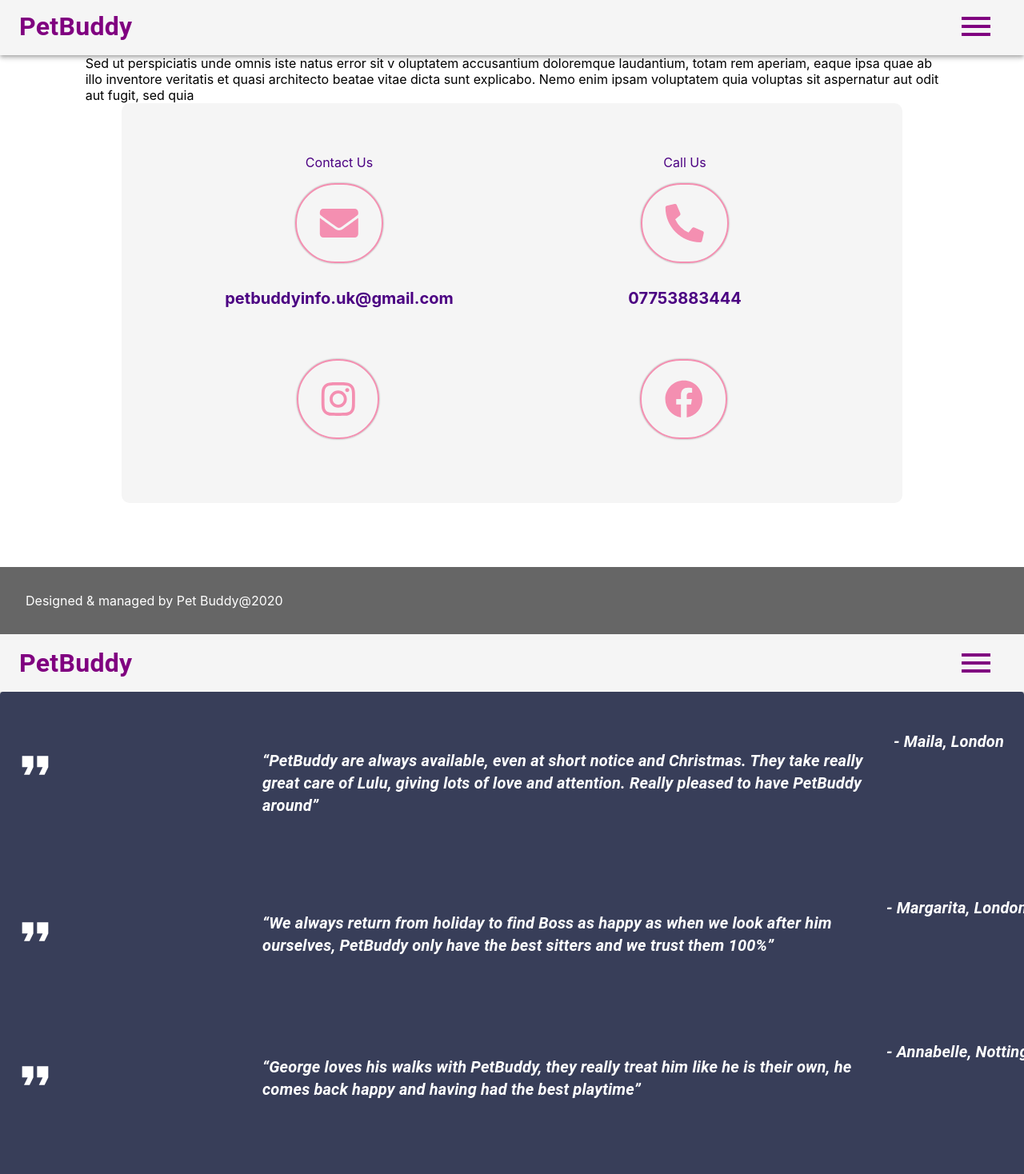
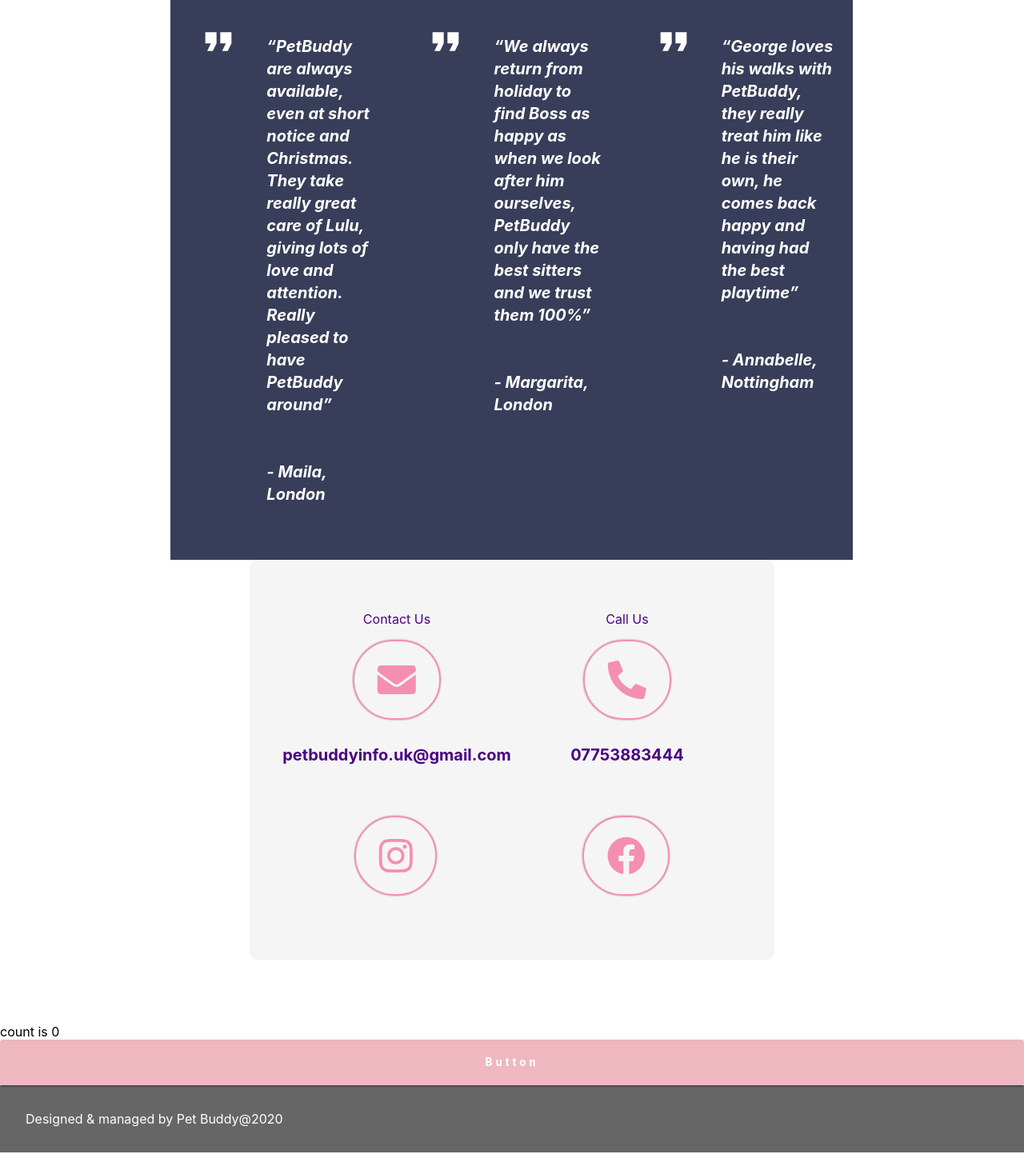
Before and after one commit to t0nin0s/petbuddy-website, a React (Create React App) app: page / in a window 1280 px wide. Shown: the part 80-1548 px from the top of the page at 80% size. After the commit the page ends 1521 px from the top, so only its background shows below. Built offline with nearby package versions, Linux system fonts and the light colour scheme.

Commit message:
Reviews component & tests refactoring

```diff
--- a/src/App.tsx
+++ b/src/App.tsx
@@ -1,58 +1,76 @@
 import React, { useState } from 'react';
+import styled from 'styled-components'
 import { Grid } from '@material-ui/core';
 import Header from './components/Header/Header'
 import Button from './components/Button/Button'
-import Reviews from './components/Reviews/Reviews'
+import Review from './components/Reviews'
 import ContactUsContainer from './components/ContactUs/ContactUs';
+import { mediaQueries } from './mediaqueries'
 
 import Footer from './components/Footer/Footer'
 
+interface Review {
+  id: number;
+  comment: string;
+  user: string;
+}
+
+const reviews: Review[] = [
+  {
+    id: 1,
+    comment: '“PetBuddy are always available, even at short notice and Christmas. They take really great care of Lulu, giving lots of love and attention. Really pleased to have PetBuddy around”',
+    user: '- Maila, London'
+  },
+  {
+    id: 2,
+    comment: '“We always return from holiday to find Boss as happy as when we look after him ourselves, PetBuddy only have the best sitters and we trust them 100%”',
+    user: '- Margarita, London'
+  },
+  {
+    id: 3,
+    comment: '“George loves his walks with PetBuddy, they really treat him like he is their own, he comes back happy and having had the best playtime”',
+    user: '- Annabelle, Nottingham'
+  }
+]
+const ColumnToRowWrapper = styled.div`
+display: flex;
+flex-direction: column;
+${mediaQueries("lg")`
+  flex-direction: row;
+`}`
+
 function App() {
   const [count, setCount] = useState(0);
-
   const clickHandler = () => {
     setCount(count + 1);
   }
 
   return (
-    <div className="App">
-      <div> count is {count} </div>
-      <Button>button</Button>
+    <div className="App" >
       <Grid container direction="column">
-        <Grid item>
-          <Header />
+        <Grid item container>
+          <Grid item xs={false} sm={false} md={2} lg={2} xl={2} />
+          <Grid item xs={12} sm={12} md={8} lg={8} xl={8} >
+            <Header />
+            <ColumnToRowWrapper >
+              {reviews.map(review => {
+                return <Review key={review.id} comment={review.comment} author={review.user} />
+              })}
+            </ColumnToRowWrapper>
+            <ContactUsContainer
+              email="petbuddyinfo.uk@gmail.com"
+              phone="07753883444"
+              follow="Follow Us"
+              contact="Contact Us"
+              call="Call Us" />
+          </Grid>
+          <Grid item xs={false} sm={false} md={2} lg={2} xl={2} />
         </Grid>
-        <Grid item container>
-          <Grid item xs={false} sm={1} />
-          <Grid item xs={12} sm={10} >
-            <div>
-              Sed ut perspiciatis unde omnis iste natus error sit v
-              oluptatem accusantium doloremque laudantium, totam
-              rem aperiam, eaque ipsa quae ab illo inventore veritatis
-              et quasi architecto beatae vitae dicta sunt explicabo.
-              Nemo enim ipsam voluptatem quia voluptas sit aspernatur aut odit aut fugit, sed quia
-            </div>
-          </Grid>
-          <Grid item xs={false} sm={1}></Grid>
-        </Grid>
-        <ContactUsContainer
-          email="petbuddyinfo.uk@gmail.com"
-          phone="07753883444"
-          follow="Follow Us"
-          contact="Contact Us"
-          call="Call Us" />
-        <Footer>Designed & managed by Pet Buddy@2020</Footer>
+        <div> count is {count} </div>
+        <Button>button</Button>
       </Grid >
-      <Header />
-      <Reviews />
-      <ContactUsContainer
-        email="petbuddyinfo.uk@gmail.com"
-        phone="07753883444"
-        follow="Follow Us"
-        contact="Contact Us"
-        call="Call Us" />
       <Footer>Designed & managed by Pet Buddy@2020</Footer>
-    </div>
+    </div >
   );
 }
 
--- a/src/components/Reviews/Reviews.tsx
+++ /dev/null
@@ -1,87 +0,0 @@
-import React from 'react'
-import styled from 'styled-components'
-import { Grid, Typography, Card, CardContent } from '@material-ui/core';
-import FormatQuoteIcon from '@material-ui/icons/FormatQuote';
-
-
-const reviewsArray = [
-  {
-    id: 1,
-    comment: '“PetBuddy are always available, even at short notice and Christmas. They take really great care of Lulu, giving lots of love and attention. Really pleased to have PetBuddy around”',
-    name: '- Maila, London'
-  },
-  {
-    id: 2,
-    comment: '“We always return from holiday to find Boss as happy as when we look after him ourselves, PetBuddy only have the best sitters and we trust them 100%”',
-    name: '- Margarita, London'
-  },
-  {
-    id: 3,
-    comment: '“George loves his walks with PetBuddy, they really treat him like he is their own, he comes back happy and having had the best playtime”',
-    name: '- Annabelle, Nottingham'
-  }
-]
-
-const StyledFormatQuoteIcon = styled(FormatQuoteIcon)`
-&&{
-  font-size: 3.5rem;
-  padding-top:1rem;
-}
-`
-const StyledTypography = styled(Typography)`
-&&{
-  line-height: 1.4em;
-  font-weight: 700;
-  font-style: italic;
-  font-size:20px;
-  padding-bottom: 1rem;
-}`
-
-const StyledCard = styled(Card)`
-&&{
-  background-color: #383e59;
-  color:white;
-}
-`
-const StyledCardContent = styled(CardContent)``
-
-const StyledReviewContainer = styled.div`
-&& {
-  display: flex;
-  flex-direction:row nowrap;
-  padding: 2rem 0;
-}
-`
-export default (props: any) => {
-  const review = reviewsArray.map(review => {
-    const { id, comment, name } = review;
-    return (
-      <Grid container direction="column">
-        <StyledReviewContainer>
-          <Grid item xs={2}>
-            <StyledFormatQuoteIcon />
-          </Grid>
-          <Grid item xs={2} />
-          <Grid item container direction="column">
-            <Grid item xs={2} />
-            <Grid item xs={10}>
-              <StyledTypography key={review.id}>{comment}</StyledTypography>
-              <Grid item xs={2} />
-            </Grid>
-            <Grid item xs={12}>
-              <StyledTypography key={review.id}>{name}</StyledTypography>
-            </Grid>
-          </Grid>
-        </StyledReviewContainer>
-      </Grid >
-    )
-  })
-
-  return (
-    <StyledCard>
-      <StyledCardContent>
-        {review}
-      </StyledCardContent>
-    </StyledCard >
-  );
-}
--- /dev/null
+++ b/src/components/Reviews/index.tsx
@@ -0,0 +1,52 @@
+import React from 'react'
+import styled from 'styled-components'
+import FormatQuoteIcon from '@material-ui/icons/FormatQuote';
+import { mediaQueries } from '../../mediaqueries'
+
+const StyledReviewContainer = styled.div`
+background-color: #383e59;
+color:white;
+display:flex;
+flex-flow: row;
+${mediaQueries("lg")`
+  margin:0;
+  padding:0;
+  width:33.3%;
+`}
+`
+
+const StyledContent = styled.div`
+display:flex;
+flex-flow: column nowrap;
+padding: 2rem 0;
+`
+const StyledFormatQuoteIcon = styled(FormatQuoteIcon)`
+font-size: 3.5rem;
+padding:2rem;
+`
+
+const StyledParagraph = styled.p`
+margin-right:15%;
+line-height: 1.4em;
+font-weight: 700;
+font-style: italic;
+font-size:20px;
+padding-bottom: 1rem;
+`
+
+export default (props: any) => {
+  const { id, comment, author } = props;
+  return (
+    <StyledReviewContainer className="review-container">
+      <div>
+        <StyledFormatQuoteIcon />
+      </div>
+      <div>
+        <StyledContent>
+          <StyledParagraph key={id}>{comment}</StyledParagraph>
+          <StyledParagraph key={id}>{author}</StyledParagraph>
+        </StyledContent>
+      </div>
+    </StyledReviewContainer>
+  );
+}
```
Also changed, not shown: 2 other files (tests, documents, lock files or other folders).
